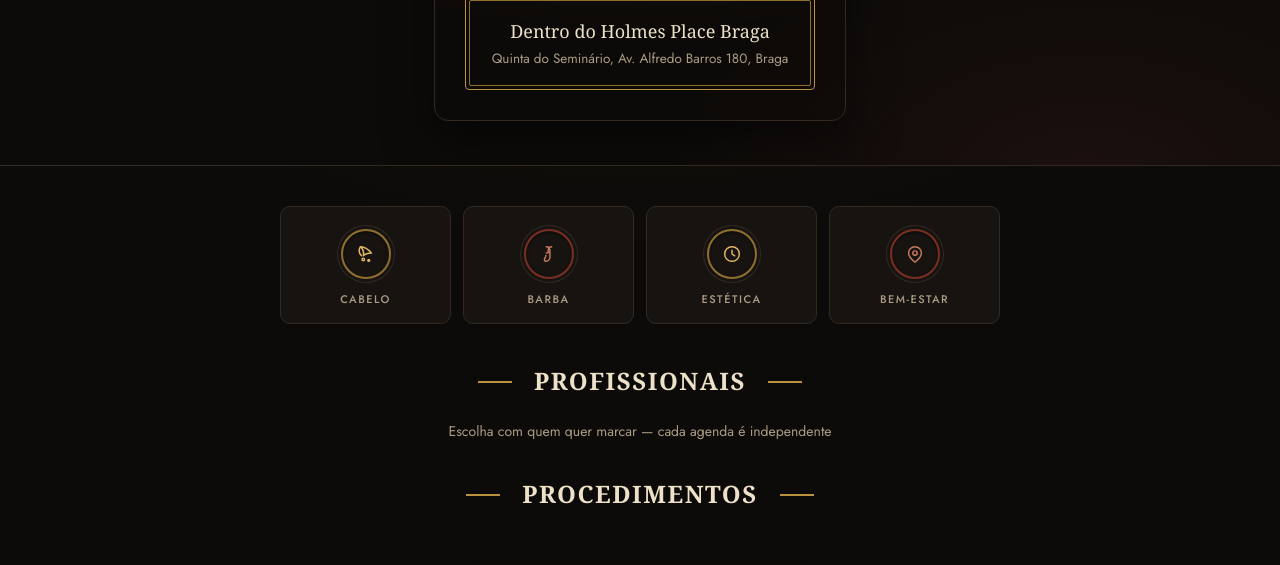
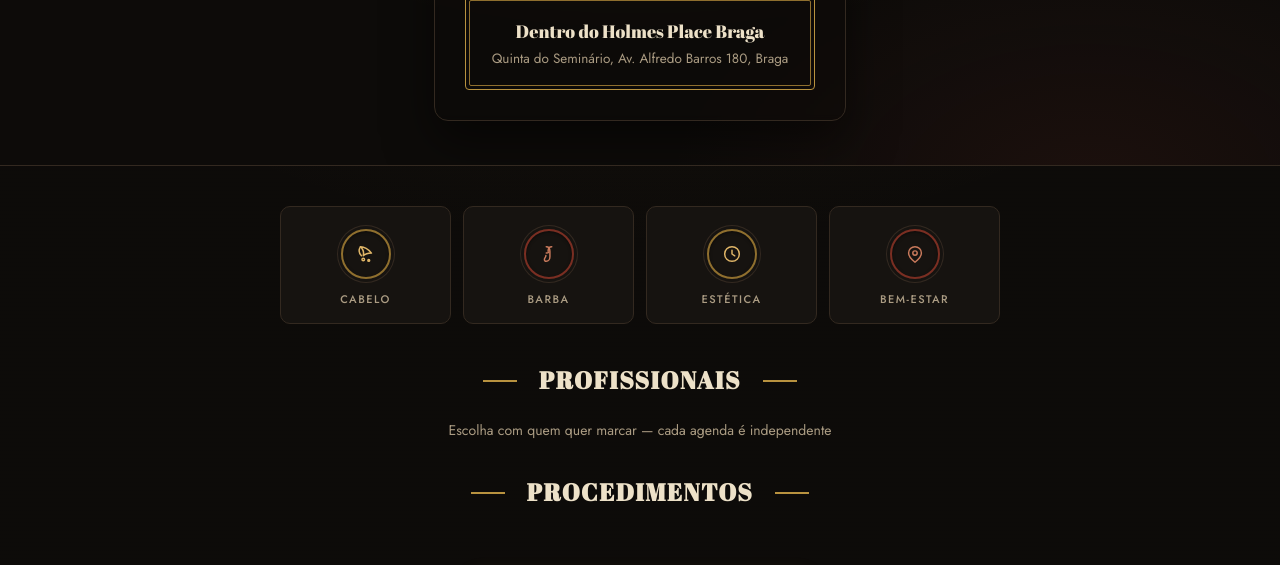
Before and after one commit to marcelo1998ml98-debug/beautyplace-agendamento, a website: page public/index.html in a window 1280 px wide. Shown: the part 228-793 px from the top of the page. Drawn offline with Linux system fonts and the light colour scheme; no server answers.

Commit message:
Update index.html

```diff
--- a/public/index.html
+++ b/public/index.html
@@ -21,7 +21,7 @@
 
 <link rel="icon" type="image/png" href="/img/icon.png">
 <link rel="preconnect" href="https://fonts.googleapis.com">
-<link href="https://fonts.googleapis.com/css2?family=Cormorant+Garamond:wght@500;600;700&family=Jost:wght@300;400;500;600;700&family=Dancing+Script:wght@600&display=swap" rel="stylesheet">
+<link href="https://fonts.googleapis.com/css2?family=Abril+Fatface&family=Jost:wght@300;400;500;600;700&family=Dancing+Script:wght@600&display=swap" rel="stylesheet">
 <link rel="stylesheet" href="/style.css">
 </head>
 <body>
```
